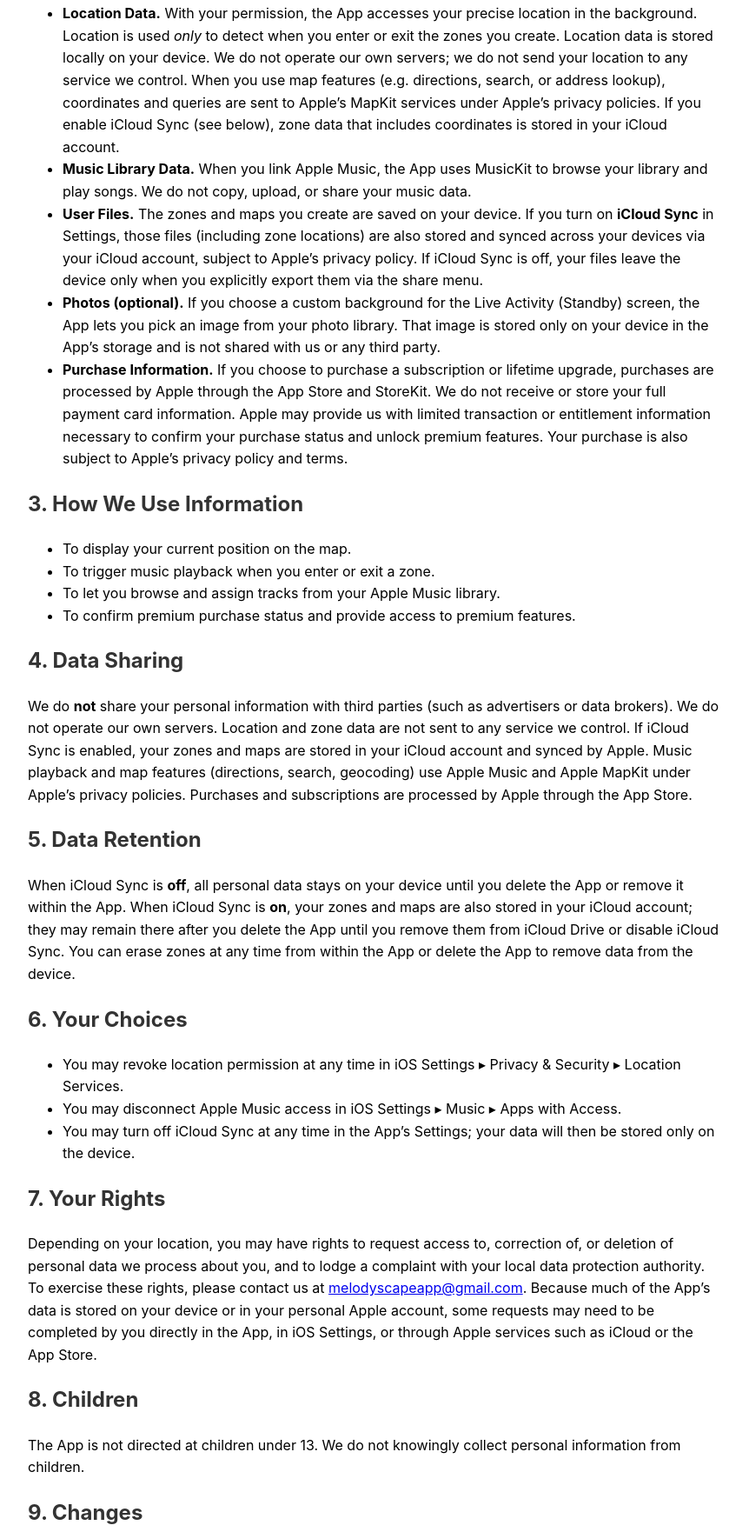
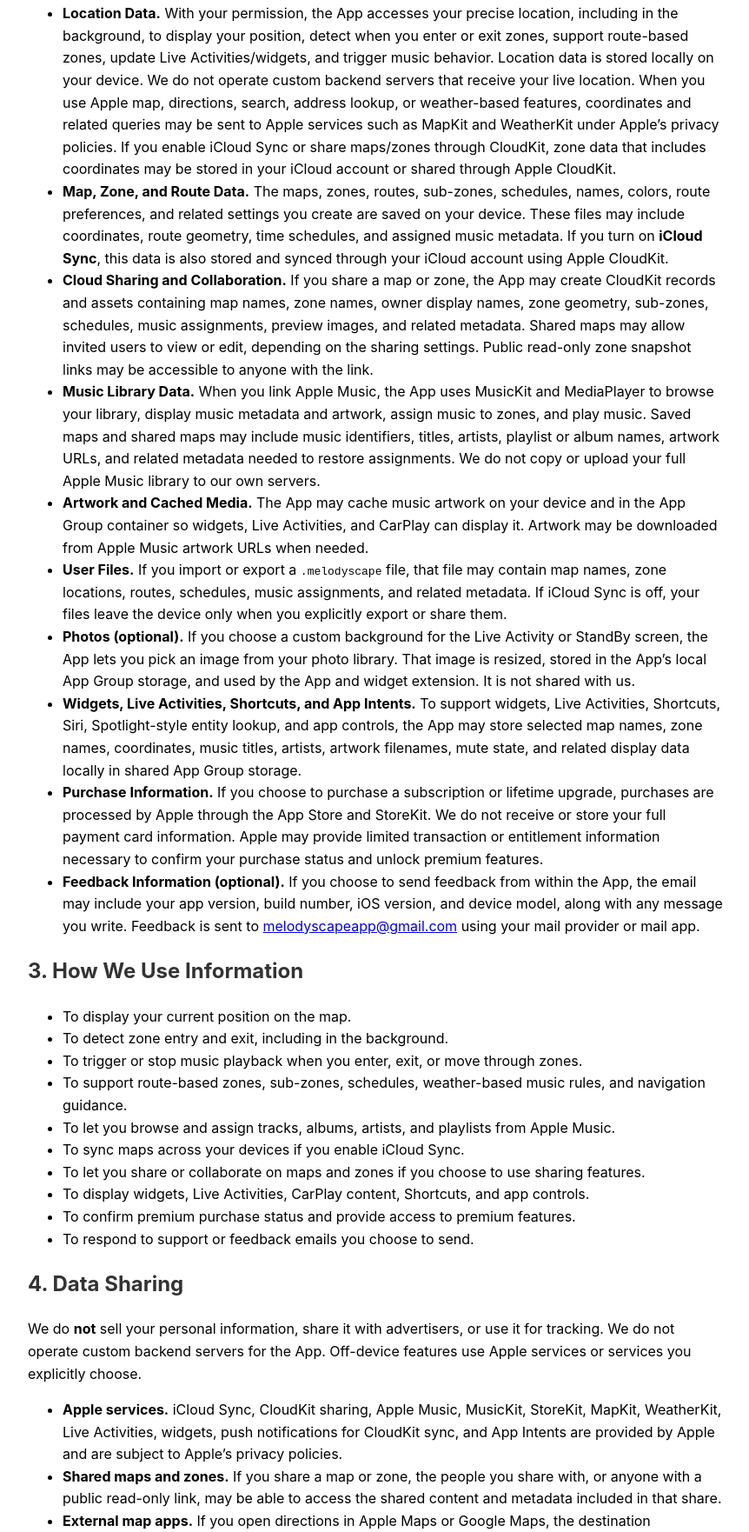
Before and after one commit to TheBeerBender/PrivacyPolicy, a plain HTML site: page index.html in a window 1280 px wide. Shown: the part 356-2118 px from the top of the page at 87% size, without its empty margins (208-1070 px from the left). Drawn offline with Linux system fonts and the light colour scheme.

Commit message:
Update index.html

```diff
--- a/index.html
+++ b/index.html
@@ -23,43 +23,65 @@
 </head>
 <body>
   <h1>Privacy Policy</h1>
-  <p>Effective date: <strong>March&nbsp;5, 2026</strong></p>
+  <p>Effective date: <strong>May&nbsp;23, 2026</strong></p>
 
   <h2>1. Introduction</h2>
-  <p>This Privacy Policy explains how <em>MelodyScape</em> ("we", "us", or "our") collects, uses, and protects information when you use the MelodyScape iOS application (the "App").</p>
+  <p>This Privacy Policy explains how <em>MelodyScape</em> ("we", "us", or "our") collects, uses, stores, and protects information when you use the MelodyScape iOS application (the "App").</p>
 
   <h2>2. Information We Collect</h2>
   <ul>
-    <li><strong>Location Data.</strong> With your permission, the App accesses your precise location in the background. Location is used <em>only</em> to detect when you enter or exit the zones you create. Location data is stored locally on your device. We do not operate our own servers; we do not send your location to any service we control. When you use map features (e.g. directions, search, or address lookup), coordinates and queries are sent to Apple’s MapKit services under Apple’s privacy policies. If you enable iCloud Sync (see below), zone data that includes coordinates is stored in your iCloud account.</li>
-    <li><strong>Music Library Data.</strong> When you link Apple Music, the App uses MusicKit to browse your library and play songs. We do not copy, upload, or share your music data.</li>
-    <li><strong>User Files.</strong> The zones and maps you create are saved on your device. If you turn on <strong>iCloud Sync</strong> in Settings, those files (including zone locations) are also stored and synced across your devices via your iCloud account, subject to Apple’s privacy policy. If iCloud Sync is off, your files leave the device only when you explicitly export them via the share menu.</li>
-    <li><strong>Photos (optional).</strong> If you choose a custom background for the Live Activity (Standby) screen, the App lets you pick an image from your photo library. That image is stored only on your device in the App’s storage and is not shared with us or any third party.</li>
-    <li><strong>Purchase Information.</strong> If you choose to purchase a subscription or lifetime upgrade, purchases are processed by Apple through the App Store and StoreKit. We do not receive or store your full payment card information. Apple may provide us with limited transaction or entitlement information necessary to confirm your purchase status and unlock premium features. Your purchase is also subject to Apple’s privacy policy and terms.</li>
+    <li><strong>Location Data.</strong> With your permission, the App accesses your precise location, including in the background, to display your position, detect when you enter or exit zones, support route-based zones, update Live Activities/widgets, and trigger music behavior. Location data is stored locally on your device. We do not operate custom backend servers that receive your live location. When you use Apple map, directions, search, address lookup, or weather-based features, coordinates and related queries may be sent to Apple services such as MapKit and WeatherKit under Apple’s privacy policies. If you enable iCloud Sync or share maps/zones through CloudKit, zone data that includes coordinates may be stored in your iCloud account or shared through Apple CloudKit.</li>
+    <li><strong>Map, Zone, and Route Data.</strong> The maps, zones, routes, sub-zones, schedules, names, colors, route preferences, and related settings you create are saved on your device. These files may include coordinates, route geometry, time schedules, and assigned music metadata. If you turn on <strong>iCloud Sync</strong>, this data is also stored and synced through your iCloud account using Apple CloudKit.</li>
+    <li><strong>Cloud Sharing and Collaboration.</strong> If you share a map or zone, the App may create CloudKit records and assets containing map names, zone names, owner display names, zone geometry, sub-zones, schedules, music assignments, preview images, and related metadata. Shared maps may allow invited users to view or edit, depending on the sharing settings. Public read-only zone snapshot links may be accessible to anyone with the link.</li>
+    <li><strong>Music Library Data.</strong> When you link Apple Music, the App uses MusicKit and MediaPlayer to browse your library, display music metadata and artwork, assign music to zones, and play music. Saved maps and shared maps may include music identifiers, titles, artists, playlist or album names, artwork URLs, and related metadata needed to restore assignments. We do not copy or upload your full Apple Music library to our own servers.</li>
+    <li><strong>Artwork and Cached Media.</strong> The App may cache music artwork on your device and in the App Group container so widgets, Live Activities, and CarPlay can display it. Artwork may be downloaded from Apple Music artwork URLs when needed.</li>
+    <li><strong>User Files.</strong> If you import or export a <code>.melodyscape</code> file, that file may contain map names, zone locations, routes, schedules, music assignments, and related metadata. If iCloud Sync is off, your files leave the device only when you explicitly export or share them.</li>
+    <li><strong>Photos (optional).</strong> If you choose a custom background for the Live Activity or StandBy screen, the App lets you pick an image from your photo library. That image is resized, stored in the App’s local App Group storage, and used by the App and widget extension. It is not shared with us.</li>
+    <li><strong>Widgets, Live Activities, Shortcuts, and App Intents.</strong> To support widgets, Live Activities, Shortcuts, Siri, Spotlight-style entity lookup, and app controls, the App may store selected map names, zone names, coordinates, music titles, artists, artwork filenames, mute state, and related display data locally in shared App Group storage.</li>
+    <li><strong>Purchase Information.</strong> If you choose to purchase a subscription or lifetime upgrade, purchases are processed by Apple through the App Store and StoreKit. We do not receive or store your full payment card information. Apple may provide limited transaction or entitlement information necessary to confirm your purchase status and unlock premium features.</li>
+    <li><strong>Feedback Information (optional).</strong> If you choose to send feedback from within the App, the email may include your app version, build number, iOS version, and device model, along with any message you write. Feedback is sent to <a href="mailto:melodyscapeapp@gmail.com">melodyscapeapp@gmail.com</a> using your mail provider or mail app.</li>
   </ul>
 
   <h2>3. How We Use Information</h2>
   <ul>
     <li>To display your current position on the map.</li>
-    <li>To trigger music playback when you enter or exit a zone.</li>
-    <li>To let you browse and assign tracks from your Apple Music library.</li>
+    <li>To detect zone entry and exit, including in the background.</li>
+    <li>To trigger or stop music playback when you enter, exit, or move through zones.</li>
+    <li>To support route-based zones, sub-zones, schedules, weather-based music rules, and navigation guidance.</li>
+    <li>To let you browse and assign tracks, albums, artists, and playlists from Apple Music.</li>
+    <li>To sync maps across your devices if you enable iCloud Sync.</li>
+    <li>To let you share or collaborate on maps and zones if you choose to use sharing features.</li>
+    <li>To display widgets, Live Activities, CarPlay content, Shortcuts, and app controls.</li>
     <li>To confirm premium purchase status and provide access to premium features.</li>
+    <li>To respond to support or feedback emails you choose to send.</li>
   </ul>
 
   <h2>4. Data Sharing</h2>
-  <p>We do <strong>not</strong> share your personal information with third parties (such as advertisers or data brokers). We do not operate our own servers. Location and zone data are not sent to any service we control. If iCloud Sync is enabled, your zones and maps are stored in your iCloud account and synced by Apple. Music playback and map features (directions, search, geocoding) use Apple Music and Apple MapKit under Apple’s privacy policies. Purchases and subscriptions are processed by Apple through the App Store.</p>
+  <p>We do <strong>not</strong> sell your personal information, share it with advertisers, or use it for tracking. We do not operate custom backend servers for the App. Off-device features use Apple services or services you explicitly choose.</p>
+  <ul>
+    <li><strong>Apple services.</strong> iCloud Sync, CloudKit sharing, Apple Music, MusicKit, StoreKit, MapKit, WeatherKit, Live Activities, widgets, push notifications for CloudKit sync, and App Intents are provided by Apple and are subject to Apple’s privacy policies.</li>
+    <li><strong>Shared maps and zones.</strong> If you share a map or zone, the people you share with, or anyone with a public read-only link, may be able to access the shared content and metadata included in that share.</li>
+    <li><strong>External map apps.</strong> If you open directions in Apple Maps or Google Maps, the destination coordinates and travel mode are sent to the selected map service and handled under that service’s privacy policy.</li>
+    <li><strong>Feedback email.</strong> If you send feedback, the email and included diagnostic details are transmitted through your mail provider and received by us at the support email address.</li>
+  </ul>
 
   <h2>5. Data Retention</h2>
-  <p>When iCloud Sync is <strong>off</strong>, all personal data stays on your device until you delete the App or remove it within the App. When iCloud Sync is <strong>on</strong>, your zones and maps are also stored in your iCloud account; they may remain there after you delete the App until you remove them from iCloud Drive or disable iCloud Sync. You can erase zones at any time from within the App or delete the App to remove data from the device.</p>
+  <p>When iCloud Sync is <strong>off</strong>, your maps, zones, settings, artwork cache, widget data, Live Activity data, and custom background image are stored on your device until you delete them in the App, remove cached data, or delete the App.</p>
+  <p>When iCloud Sync is <strong>on</strong>, your maps and zones are also stored in your iCloud account using Apple CloudKit and may remain there until you delete them, disable sync, remove them from iCloud, or delete the associated CloudKit data. Shared CloudKit records may remain available to participants or link recipients until sharing is stopped or the shared content is deleted.</p>
 
   <h2>6. Your Choices</h2>
   <ul>
     <li>You may revoke location permission at any time in iOS Settings ▸ Privacy & Security ▸ Location Services.</li>
     <li>You may disconnect Apple Music access in iOS Settings ▸ Music ▸ Apps with Access.</li>
-    <li>You may turn off iCloud Sync at any time in the App’s Settings; your data will then be stored only on the device.</li>
+    <li>You may turn off iCloud Sync at any time in the App’s Settings.</li>
+    <li>You may stop sharing maps or zones through the App or Apple’s sharing controls.</li>
+    <li>You may remove a custom Live Activity background in the App’s Settings.</li>
+    <li>You may disable Live Activities, widgets, notifications, or Shortcuts-related access through iOS settings where available.</li>
+    <li>You may choose not to send feedback emails or remove diagnostic details before sending.</li>
   </ul>
 
   <h2>7. Your Rights</h2>
-  <p>Depending on your location, you may have rights to request access to, correction of, or deletion of personal data we process about you, and to lodge a complaint with your local data protection authority. To exercise these rights, please contact us at <a href="mailto:melodyscapeapp@gmail.com">melodyscapeapp@gmail.com</a>. Because much of the App’s data is stored on your device or in your personal Apple account, some requests may need to be completed by you directly in the App, in iOS Settings, or through Apple services such as iCloud or the App Store.</p>
+  <p>Depending on your location, you may have rights to request access to, correction of, or deletion of personal data we process about you, and to lodge a complaint with your local data protection authority. To exercise these rights, please contact us at <a href="mailto:melodyscapeapp@gmail.com">melodyscapeapp@gmail.com</a>. Because most App data is stored on your device, in your personal Apple account, or in Apple services such as iCloud, CloudKit, Apple Music, or the App Store, some requests may need to be completed by you directly in the App, in iOS Settings, or through Apple services.</p>
 
   <h2>8. Children</h2>
   <p>The App is not directed at children under 13. We do not knowingly collect personal information from children.</p>
```
